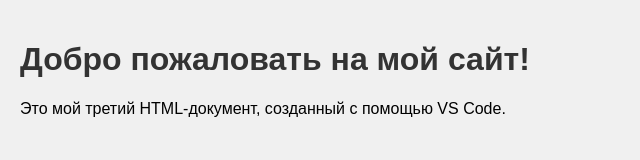
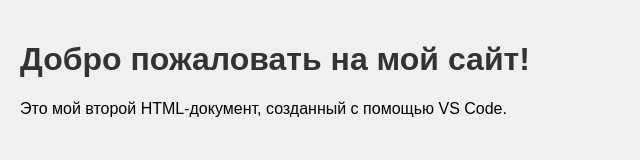
Before and after one commit to serafima8/zaverstai, a plain HTML site: page indexx.html in a window 1280 px wide. Shown: the full height of the page, 0-640 px from the left. Drawn offline with Linux system fonts and the light colour scheme.

Commit message:
Добавлены изменения в файл
Добавлены изменения в файл

```diff
--- a/indexx.html
+++ b/indexx.html
@@ -18,6 +18,6 @@
 </head>
 <body>
     <h1>Добро пожаловать на мой сайт!</h1>
-    <p>Это мой третий HTML-документ, созданный с помощью VS Code.</p>
+    <p>Это мой второй HTML-документ, созданный с помощью VS Code.</p>
 </body>
 </html>
```
